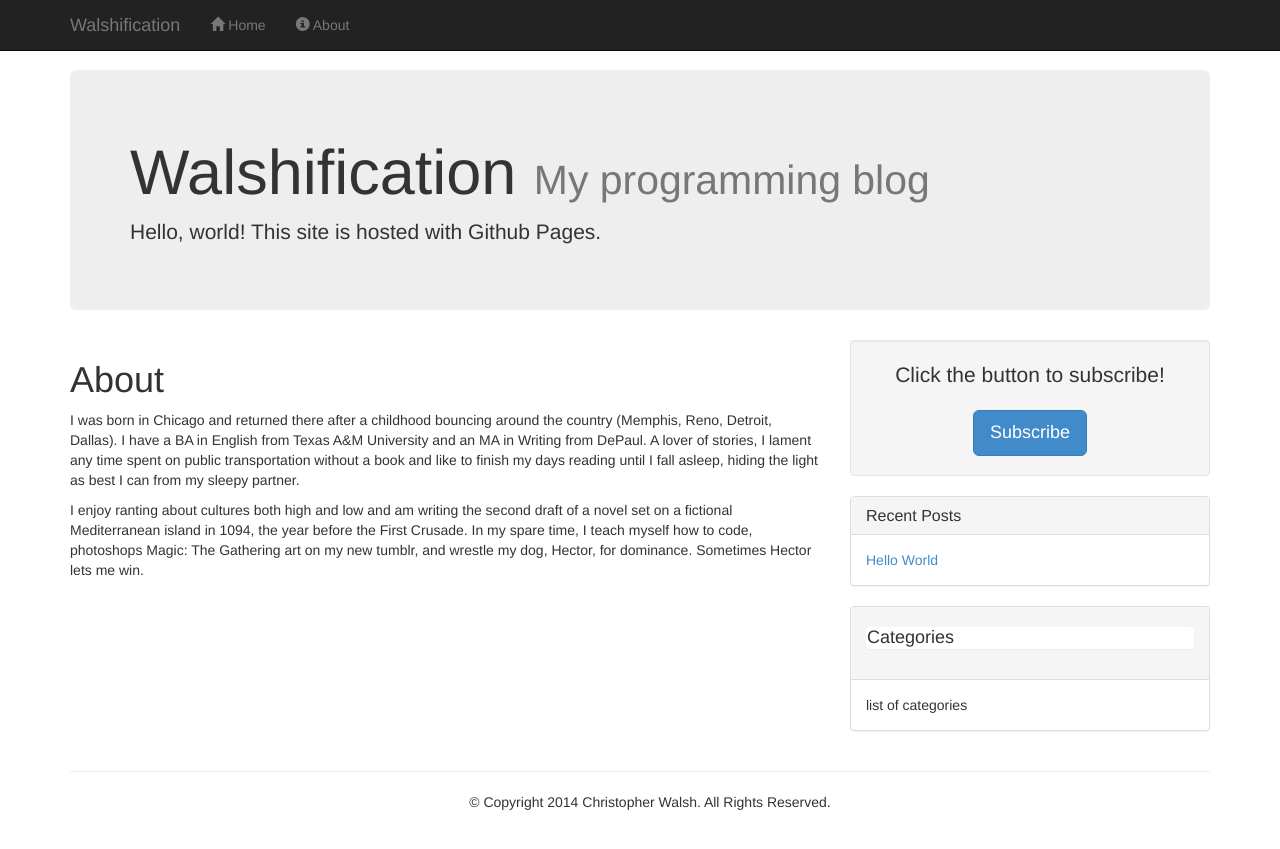
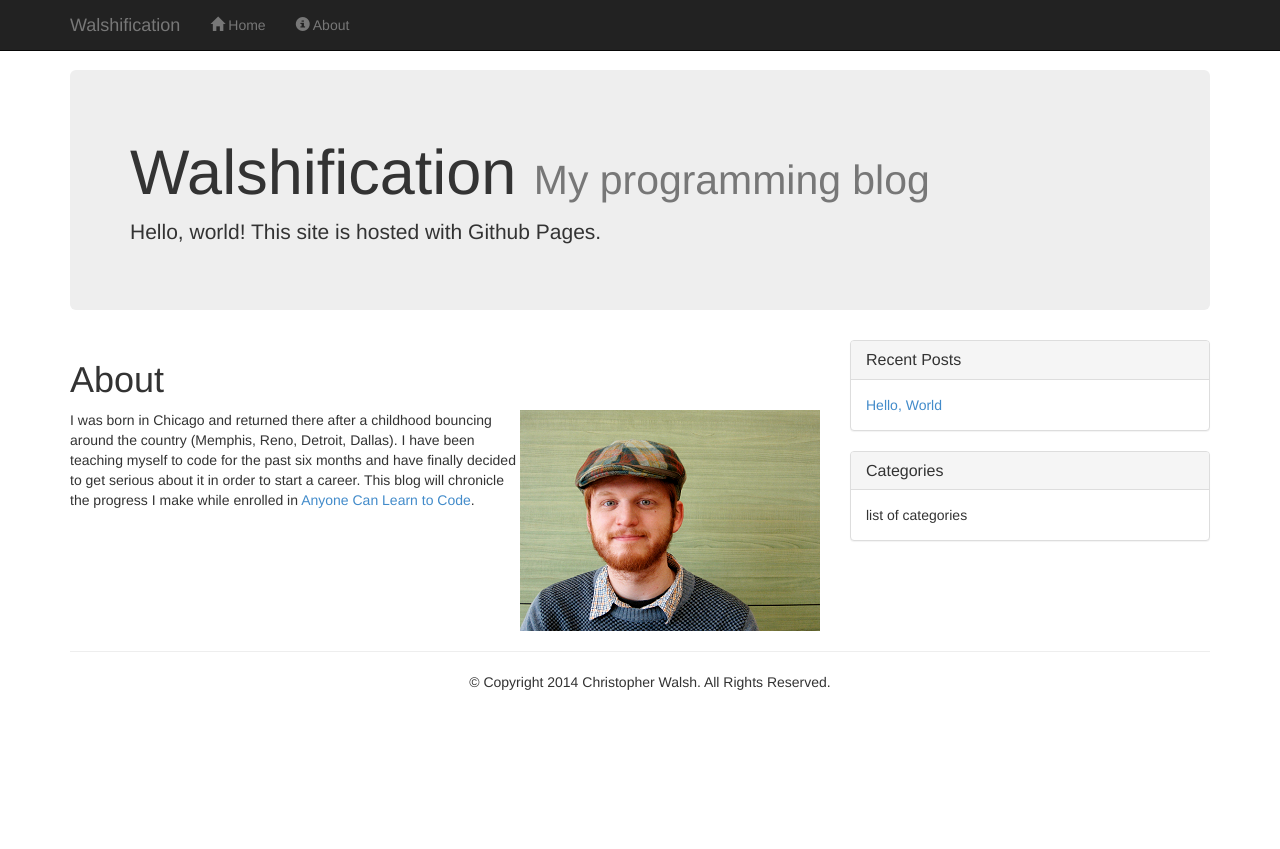
Before and after one commit to walshification/walshification.github.io, a Jekyll site: the page built from about/index.html, in a window 1280 px wide. Shown: the top 849 px of the page. Built offline with Jekyll 4.4.1, drawn with Linux system fonts in a browser that asks for light colours; nearby versions of some CDN libraries; library files that are not in the unit come from our copies; Markdown is read by kramdown in place of the engine named in the settings.

Commit message:
Finalized template
Finalized the overall template except for the sidebar; added a real
description into the About page, including a picture; and completed my
first post.

```diff
--- a/_config.yml
+++ b/_config.yml
@@ -1,5 +1,5 @@
 title: "Walshification"
-description: "My programming blog."
+description: "My coding blog."
 avatar: https://avatars0.githubusercontent.com/u/5120876?v=2&s=460
 encoding: utf-8
 
@@ -18,7 +18,7 @@ google_analytics:
 
 url: walshification.github.io
 
-paginate: 10
+paginate: 5
 
 markdown: rdiscount
 permalink: pretty
--- a/_includes/navbar.html
+++ b/_includes/navbar.html
@@ -9,13 +9,13 @@
         <span class="icon-bar"></span>
         <span class="icon-bar"></span>
       </button>
-        <a class="navbar-brand" href="{{ site.url }}">Walshification</a>
+        <a class="navbar-brand" href="/">Walshification</a>
     </div>
     <!-- Collect the nav links, forms, and other content for toggling -->
     <div class="collapse navbar-collapse" id="navbarCollapse">
       <ul class="nav navbar-nav">
         <li>
-					<a href="{{ site.url }}">
+					<a href="/">
 						<span class="glyphicon glyphicon-home"></span> Home
 					</a>
 				</li>
--- a/_includes/sidebar.html
+++ b/_includes/sidebar.html
@@ -1,22 +1,22 @@
-<div class="well text-center">
+<!-- <div class="well text-center">
    <p class="lead">
      Click the button to subscribe!
    </p>
    <button class="btn btn-primary btn-lg">Subscribe</button>
-</div>
+</div> -->
 <div class="panel panel-default">
 	<div class="panel-heading">
 		<h4 class="panel-title">Recent Posts</h4>
 	</div>
 	<div class="panel-body">
-		{% for post in site.posts %}
+		{% for post in site.posts limit: 5 %}
 			<a href="{{ post.url }}">{{ post.title }}</a>
 		{% endfor %}
 	</div>
 </div>
 <div class="panel panel-default">
 	<div class="panel-heading">
-		<h4 class="panel title">Categories</h4>
+		<h4 class="panel-title">Categories</h4>
 	</div>
 	<div class="panel-body">
 		list of categories
--- a/about/index.html
+++ b/about/index.html
@@ -3,16 +3,12 @@ layout: page
 title: About
 ---
 <section class="content">
+	<img src="/assets/headshot.png" alt="A profile picture of me" align="right" />
 	<p>I was born in Chicago and returned there after a childhood bouncing around the
-	country (Memphis, Reno, Detroit, Dallas). I have a BA in 	English from
-	Texas A&M University and an MA in Writing from DePaul. A lover of stories, I
-	lament any time spent on public transportation without a book and like to
-	finish my days reading until I fall asleep, hiding the light as best I can from
-	my sleepy partner.</p>
+	country (Memphis, Reno, Detroit, Dallas). I have been teaching myself to code for
+	the past six months and have finally decided to get serious about it in order to
+	start a career. This blog will chronicle the progress I make while enrolled in
+	<a href="http://anyonecanlearntocode.com/">Anyone Can Learn to Code</a>.</p>
 
-	<p>I enjoy ranting about cultures both high and low and am writing the second draft
-	of a novel set on a fictional Mediterranean island in 1094, the year before
-	the First Crusade. In my spare time, I teach myself how to code, photoshops
-	Magic: The Gathering art on my new tumblr, and wrestle my dog, Hector, for
-	dominance. Sometimes Hector lets me win.</p>
+
 </section>
```
Also changed, not shown: _posts/2014-09-07-Hello-World.md (renamed from _posts/2014-09-02-Hello-World.md, +1 -0 lines), index.html (+4 -4 lines), assets/headshot.png (added), 2 other files.
